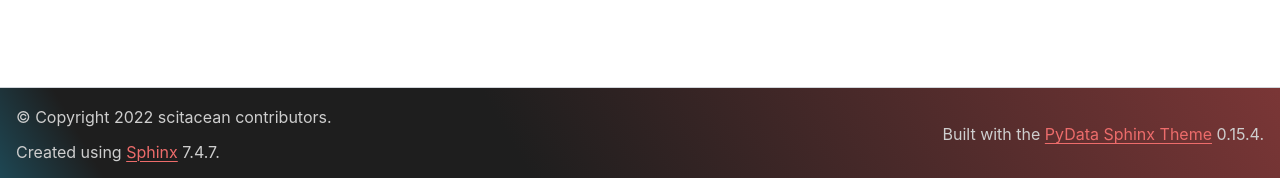
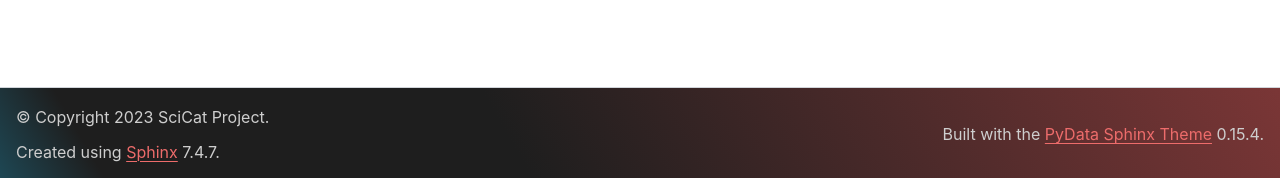
Before and after one commit to SciCatProject/scitacean, a Sphinx documentation site: the page built from docs/index.rst, in a window 1280 px wide. Shown: the part 719-897 px from the top of the page. Built offline with Sphinx 7.4.7 and the PyData theme 0.15.4, drawn with Linux system fonts in a browser that asks for light colours; the version number could not be read and is left out.

Commit message:
Update copyright year in docs

```diff
--- a/docs/conf.py
+++ b/docs/conf.py
@@ -8,7 +8,7 @@ sys.path.insert(0, os.path.abspath("."))
 
 # General information about the project.
 project = "scitacean"
-copyright = "2022 scitacean contributors"
+copyright = "2023 SciCat Project"
 author = "Scitacean contributors"
 
 html_show_sourcelink = True
```
